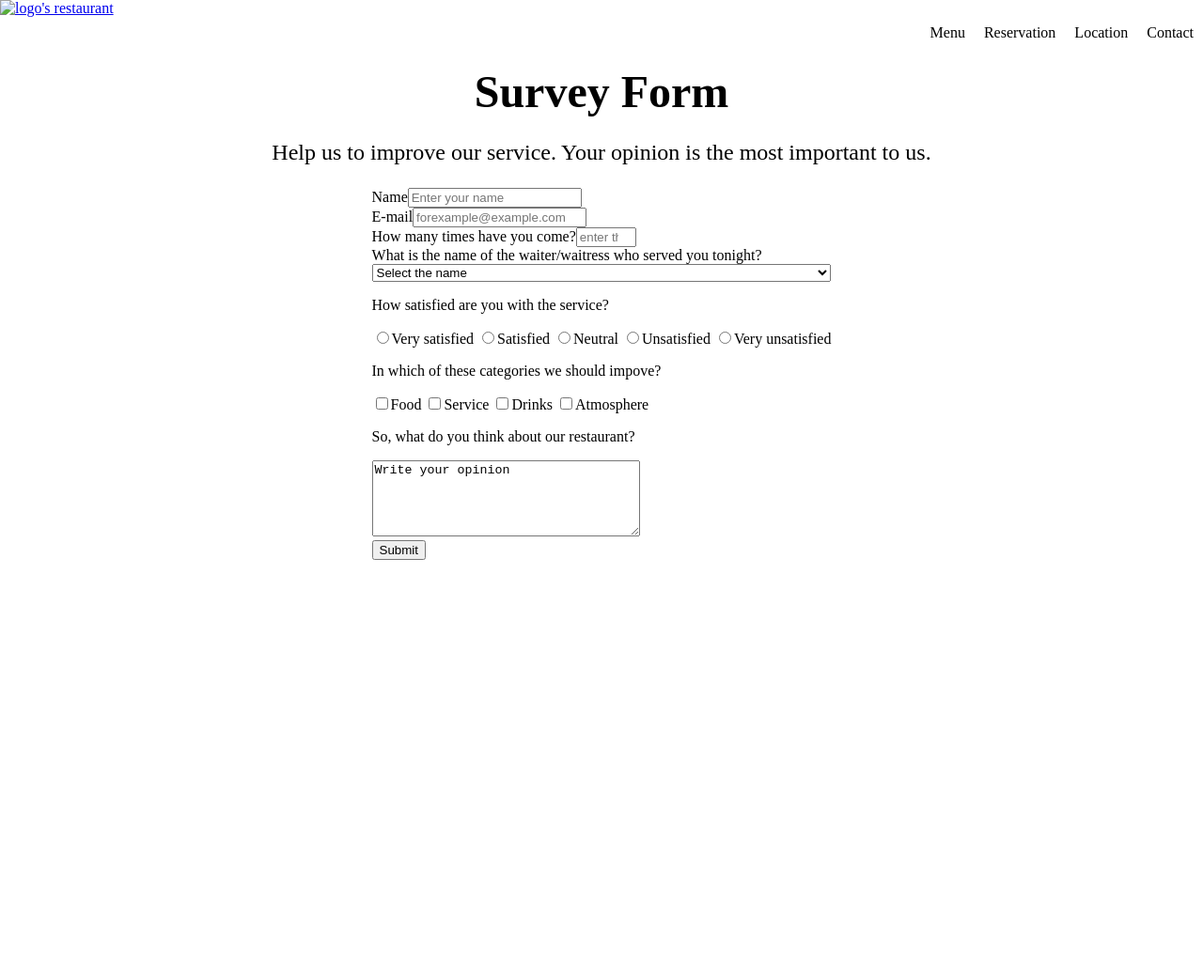
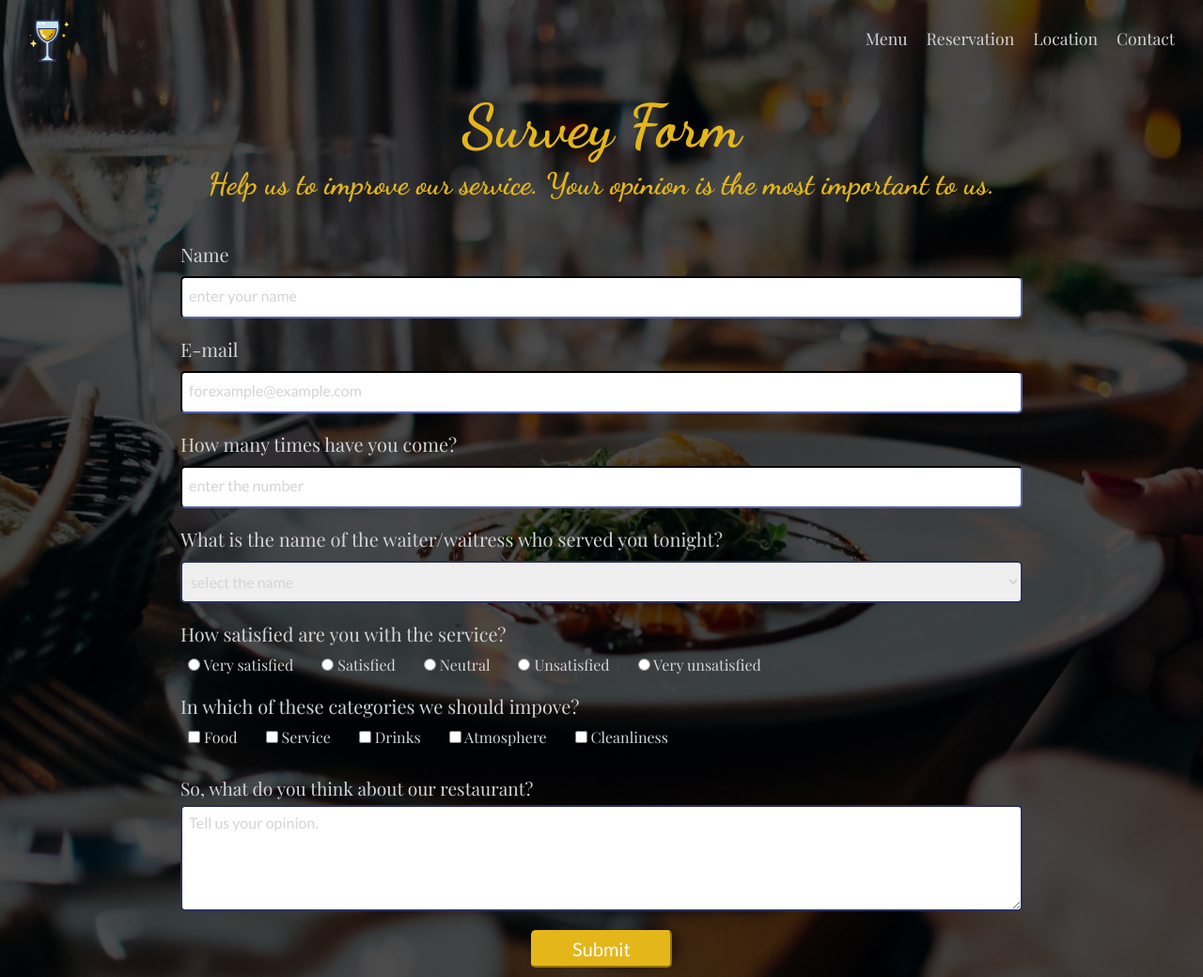
Before and after one commit to angela-goncalves/fcc-survey-form-page, a plain HTML site: page index.html in a window 1280 px wide. Shown: the whole page at 94% size. Before the commit the page ends 800 px from the top, so only its background shows below. Drawn offline with nearby package versions, Linux system fonts and the light colour scheme.

Commit message:
style: added font, colors and form styles

```diff
--- a/index.html
+++ b/index.html
@@ -5,18 +5,32 @@
     <meta name="viewport" content="width=device-width, initial-scale=1.0" />
     <title>Document</title>
     <link rel="stylesheet" href="survey-form.css" />
+    <link
+      href="https://fonts.googleapis.com/css2?family=Dancing+Script:wght@700&display=swap"
+      rel="stylesheet"
+    />
+    <link
+      href="https://fonts.googleapis.com/css2?family=Lato&display=swap"
+      rel="stylesheet"
+    />
+    <link
+      href="https://fonts.googleapis.com/css2?family=Playfair+Display&display=swap"
+      rel="stylesheet"
+    />
   </head>
-  <body>
-    <nav>
-      <a href="index.html"><img src="#" alt="logo's restaurant" /></a>
+  <body class="body-style">
+    <nav class="main-style">
+      <a href="index.html"
+        ><img src="/images/wine.svg" alt="logo's restaurant"
+      /></a>
       <ul>
-        <li><p>Menu</p></li>
-        <li><p>Reservation</p></li>
-        <li><p>Location</p></li>
-        <li><p>Contact</p></li>
+        <a href="#"><li>Menu</li></a>
+        <a href="#"><li>Reservation</li></a>
+        <a href="#"><li>Location</li></a>
+        <a href="#"><li>Contact</li></a>
       </ul>
     </nav>
-    <main>
+    <main class="main-style">
       <header>
         <h1 id="title">Survey Form</h1>
         <p id="description">
@@ -25,40 +39,47 @@
         </p>
       </header>
       <form id="survey-form">
-        <label for="name" id="name-label">
-          Name<input
+        <div>
+          <label for="name" id="name-label" class="survey"> Name</label>
+          <input
             id="name"
             type="text"
             name="name"
-            placeholder="Enter your name"
+            placeholder="enter your name"
             required
           />
-        </label>
-        <label for="email" id="email-label">
-          E-mail<input
+        </div>
+        <div>
+          <label for="email" id="email-label" class="survey"> E-mail</label>
+          <input
             id="email"
             type="email"
             name="email"
             placeholder="forexample@example.com"
             required
           />
-        </label>
-        <label for="number" id="number-label">
-          How many times have you come?<input
+        </div>
+        <div>
+          <label for="number" id="number-label" class="survey">
+            How many times have you come?</label
+          >
+          <input
             id="number"
             type="number"
+            name="number"
             min="1"
             max="100"
-            name="number"
             placeholder="enter the number"
             required
           />
-        </label>
-        <label for="dropdown">
-          What is the name of the waiter/waitress who served you tonight?</label
+        </div>
+        <div>
+          <label for="dropdown" class="survey">
+            What is the name of the waiter/waitress who served you
+            tonight?</label
           >
-        <select name="dropdown" id="dropdown">
-          <option value="">Select the name</option>
+          <select name="dropdown" id="dropdown" class="select-name">
+            <option disabled selected value>select the name</option>
             <option value="Sandra">Sandra</option>
             <option value="Anne">Anne</option>
             <option value="Mari">Mari</option>
@@ -67,96 +88,124 @@
             <option value="Jorge">Jorge</option>
             <option value="Angela">Angela</option>
           </select>
-        <div class="radio-boxes">
+        </div>
+        <div class="service">
           <p>How satisfied are you with the service?</p>
-          <label for="service">
+          <label for="service" class="service-categories">
             <input
               id="service"
               type="radio"
               name="satisfied"
               value="satisfied"
-            />Very satisfied
+            />
+            Very satisfied
           </label>
-          <label for="service">
+          <label for="service" class="service-categories">
             <input
               id="service"
               type="radio"
               name="satisfied"
               value="satisfied"
-            />Satisfied
+            />
+            Satisfied
           </label>
-          <label for="service">
+          <label for="service" class="service-categories">
             <input
               id="service"
               type="radio"
               name="satisfied"
               value="satisfied"
-            />Neutral
+            />
+            Neutral
           </label>
-          <label for="service">
+          <label for="service" class="service-categories">
             <input
               id="service"
               type="radio"
               name="satisfied"
               value="satisfied"
-            />Unsatisfied
+            />
+            Unsatisfied
           </label>
-          <label for="service">
+          <label for="service" class="service-categories">
             <input
               id="service"
               type="radio"
               name="satisfied"
               value="satisfied"
-            />Very unsatisfied
+            />
+            Very unsatisfied
           </label>
         </div>
-        <div>
+        <div class="categories">
           <p>In which of these categories we should impove?</p>
-          <label for="categories">
+          <label for="categories" class="service-categories">
             <input
               id="categories"
               type="checkbox"
               name="categories"
               value="categories"
-            />Food
+            />
+            Food
           </label>
-          <label for="categories">
+          <label for="categories" class="service-categories">
             <input
               id="categories"
               type="checkbox"
               name="categories"
               value="categories"
-            />Service
+            />
+            Service
           </label>
-          <label for="categories">
+          <label for="categories" class="service-categories">
             <input
               id="categories"
               type="checkbox"
               name="categories"
               value="categories"
-            />Drinks
+            />
+            Drinks
           </label>
-          <label for="categories">
+          <label for="categories" class="service-categories">
             <input
               id="categories"
               type="checkbox"
               name="categories"
               value="categories"
-            />Atmosphere
+            />
+            Atmosphere
+          </label>
+          <label for="categories" class="service-categories">
+            <input
+              id="categories"
+              type="checkbox"
+              name="categories"
+              value="categories"
+            />
+            Cleanliness
           </label>
         </div>
-        <div>
-          <p>So, what do you think about our restaurant?</p>
-          <label for="opinion"></label>
-          <textarea id="opinion" name="opinion" rows="5" cols="33">Write your opinion
+        <div class="survey">
+          <p class="text-opinion">
+            So, what do you think about our restaurant?
+          </p>
+          <textarea
+            id="opinion"
+            name="opinion"
+            rows="5"
+            cols="33"
+            class="opinion"
+          >
+Tell us your opinion.
           </textarea>
         </div>
+        <div class="survey submit">
           <label for="submit">
-          <button
-            id="submit"
-            type="submit"
-            >Submit</button>
+            <button id="submit" type="submit" class="text-submit">
+              Submit
+            </button>
           </label>
+        </div>
       </form>
     </main>
     <script src="https://cdn.freecodecamp.org/testable-projects-fcc/v1/bundle.js"></script>
--- a/survey-form.css
+++ b/survey-form.css
@@ -1,22 +1,56 @@
-body {
+* {
   margin: 0px;
   padding: 0px;
+  box-sizing: border-box;
+}
+:root {
+  --border-radius: 5px;
+  --border-width: 2px;
+  --border-color: #2c3258;
+  --font-color: #d3d4d6;
+  --font-family: "Playfair Display", serif;
+  --font-lato: "Lato", sans-serif;
+}
+body {
+  line-height: 1.3;
   font-size: 1 rem;
+  color: var(--font-color);
+  }
+.body-style {
+  display: grid;
+  background-image: url(/images/restaurant.jpg);
+  background-repeat: no-repeat;
+  background-position: center;
+}
+.main-style {
+  background-color: rgba(0, 0, 0, 0.7);
 }
 nav {
   display: flex;
   justify-content: space-between;
+  align-items: center;
+  padding: 10px 10px 0px 10px;
 }
-nav > ul {
+nav >ul {
   display: flex;
   justify-content: space-around;
   list-style-type: none;
+  margin: 10px;
+  padding: 0px;
+}
+nav img{
+  width: 45px;
+  height: auto;
+  margin: 10px 0px 0px 20px;
+}
+a {
+  text-decoration: none;
 }
 li {
   margin: 10px;
-}
-li > p {
-  margin: 0px;
+  color: var(--font-color);
+  font-family: var(--font-family);
+  font-size: 1.1rem;
 }
 main {
   display: flex;
@@ -25,8 +59,11 @@ main {
   align-items: center;
 }
 header {
-  font-size: 1.5rem;
+  margin: 20px;
+  font-size: 2rem;
   text-align: center;
+  font-family: "Dancing Script", cursive;
+  color: #e4b61a;
 }
 h1 {
   margin: 0px;
@@ -35,4 +72,102 @@ h1 {
 form {
   display: flex;
   flex-direction: column;
+  width: 70%;
 }
+.survey {
+  display: flex;
+  flex-direction: column;
+}
+label {
+  margin: 20px 0px 10px 0px;
+  font-family: var(--font-family);
+  font-size: 1.25rem;
+}
+form p {
+  margin: 20px 0px 10px 0px;
+  font-family: var(--font-family);
+  font-size: 1.25rem;
+}
+select,
+textarea {
+  border-radius: var(--border-radius);
+  border-width: var(--border-width);
+  border-color: var(--border-color);
+  color: var(--font-color);
+  font-family: var(--font-lato);
+  font-size: 16px;
+}
+.select-name {
+  width: 100%;
+  height: 45px;
+  padding: 5px;
+}
+input:placeholder-shown {
+  border-width: var(--border-width);
+  border-radius: var(--border-radius);
+  border-color: var(--border-color);
+  width: 100%;
+  height: 45px;
+}
+input::placeholder {
+  color: var(--font-color);
+  font-size: 16px;
+  font-family: var(--font-lato);
+}
+input {
+  padding: 7px;
+}
+.service-categories {
+  padding: 8px;
+  margin-right: 10px;
+  font-size: 1rem;
+}
+.text-opinion {
+  margin: 30px 0px 5px 0px;
+  font-size: 1.2rem;
+}
+.opinion {
+  font-family: var(--font-lato);
+  font-size: 1rem;
+  padding: 7px;
+}
+.submit {
+  text-align: center;
+}
+button {
+  background-color: #e4b61a;
+  border-radius: var(--border-radius);
+  border-width: var(--border-width);
+  border-color: #e4b61a;
+}
+.text-submit {
+  width: 150px;
+  height: 40px;
+  font-family: var(--font-lato);
+  font-size: 1.25rem;
+  color: white;
+}
+@media (max-width: 550px) {
+  .body-style {
+  background-size: cover;
+  }
+  header {
+    font-size: 1.5rem;
+  }
+  form {
+    width: 85%;
+  }
+  .service,
+  .categories {
+    display: flex;
+    flex-direction: column;
+  }
+  .service label{
+    margin: 5px 0px 5px 0px;
+    padding:0px;
+  }
+  .categories label {
+    margin: 5px 0px 5px 0px;
+    padding:0px;
+  }
+}
```
Also changed, not shown: images/chef-hat.svg (added), images/wine.svg (added). Lines whose indentation alone changed are shown as unchanged.
